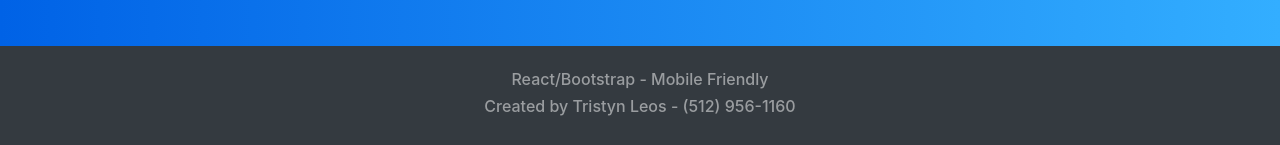
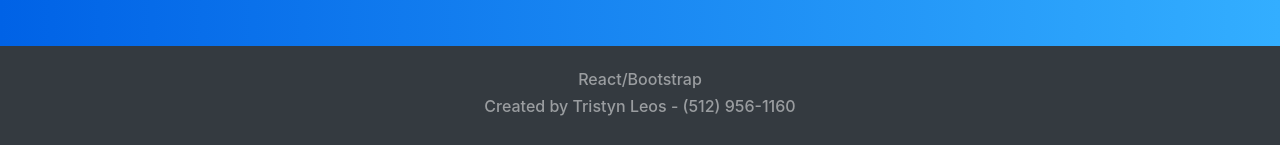
Before and after one commit to tristyn-zikher/rock-paper-scissors, a React (Create React App) app: page / in a window 1280 px wide. Shown: the part 652-797 px from the top of the page. Built offline with nearby package versions, Linux system fonts and the light colour scheme.

Commit message:
editing text

```diff
--- a/src/Components/Footer.js
+++ b/src/Components/Footer.js
@@ -4,7 +4,7 @@ const Footer = () => {
   return (
     <footer id="sticky-footer" className="py-4 bg-dark text-white-50">
       <div className="container text-center">
-        <h6>React/Bootstrap - Mobile Friendly</h6>
+        <h6>React/Bootstrap</h6>
         <h6>Created by Tristyn Leos - (512) 956-1160</h6>
       </div>
     </footer>
```
